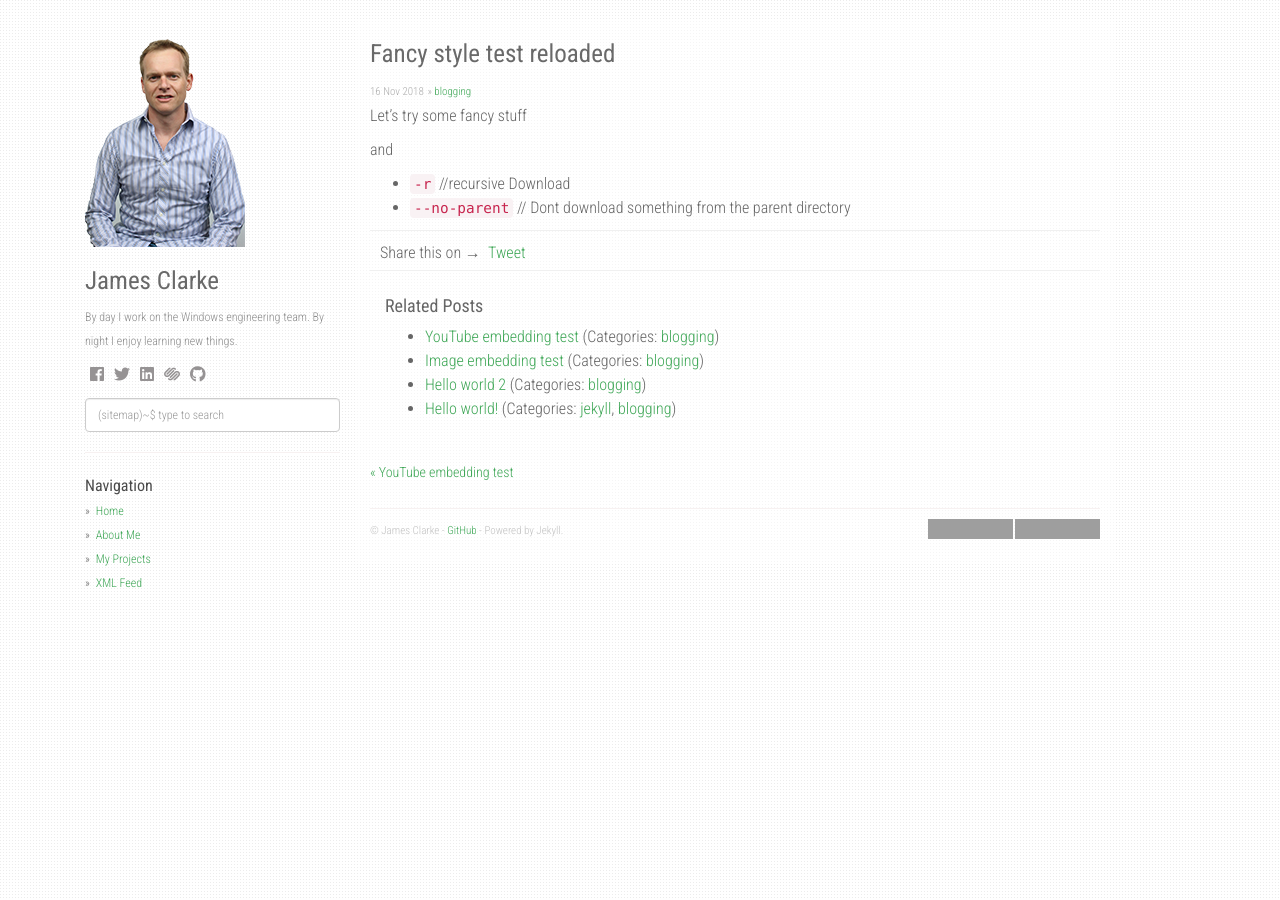
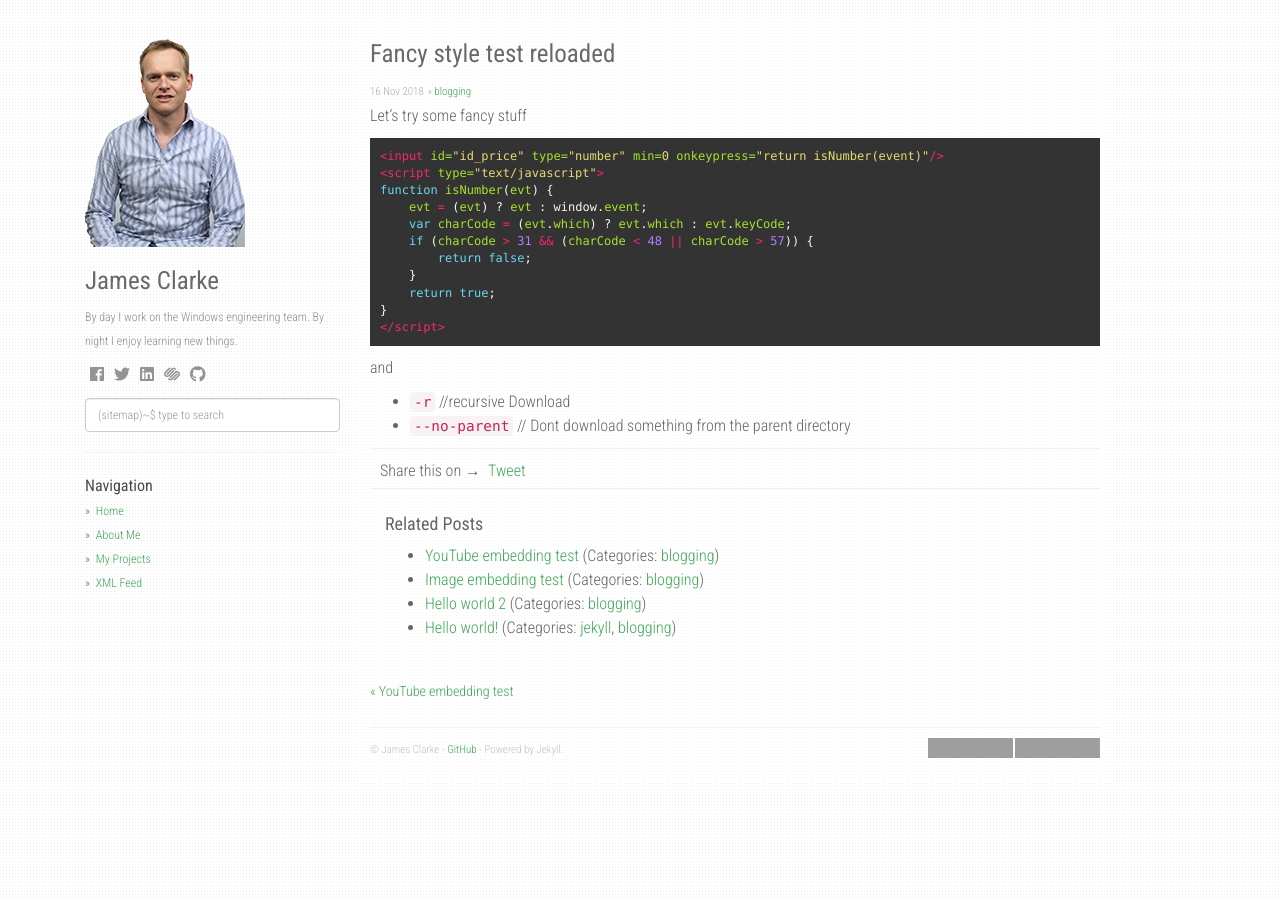
Before and after one commit to clarkezone/clarkezone.github.io, a Jekyll site: the page built from _posts/2018-11-16-Fancy-style-test.md, in a window 1280 px wide. Built offline with Jekyll 4.4.1, drawn with Linux system fonts in a browser that asks for light colours; nearby versions of some CDN libraries; comment, search, counter and statistics services are not loaded; grey boxes are pictures that could not be loaded.

Commit message:
try the fancy again

```diff
--- a/_posts/2018-11-16-Fancy-style-test.md
+++ b/_posts/2018-11-16-Fancy-style-test.md
@@ -6,6 +6,20 @@ categories: [blogging]
 ---
 Let's try some fancy stuff
 
+{% highlight html %}
+<input id="id_price" type="number" min=0 onkeypress="return isNumber(event)"/>
+<script type="text/javascript">
+function isNumber(evt) {
+    evt = (evt) ? evt : window.event;
+    var charCode = (evt.which) ? evt.which : evt.keyCode;
+    if (charCode > 31 && (charCode < 48 || charCode > 57)) {
+        return false;
+    }
+    return true;
+}
+</script>
+{% endhighlight %}
+
  and
 * `-r`     //recursive Download
 * `--no-parent` // Dont download something from the parent directory
```
